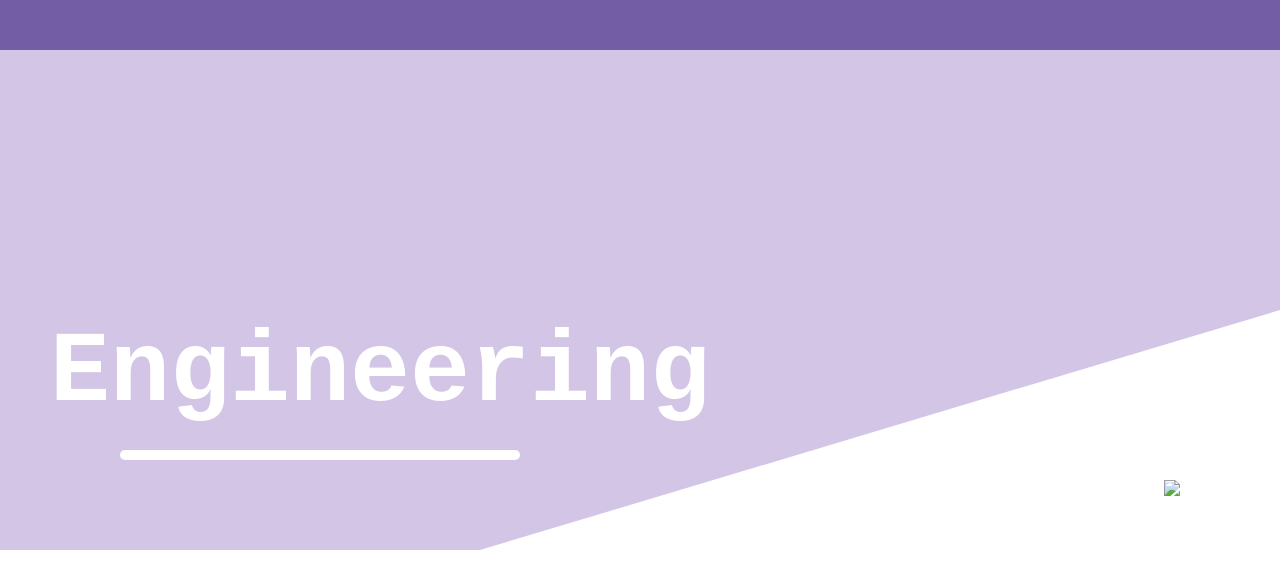
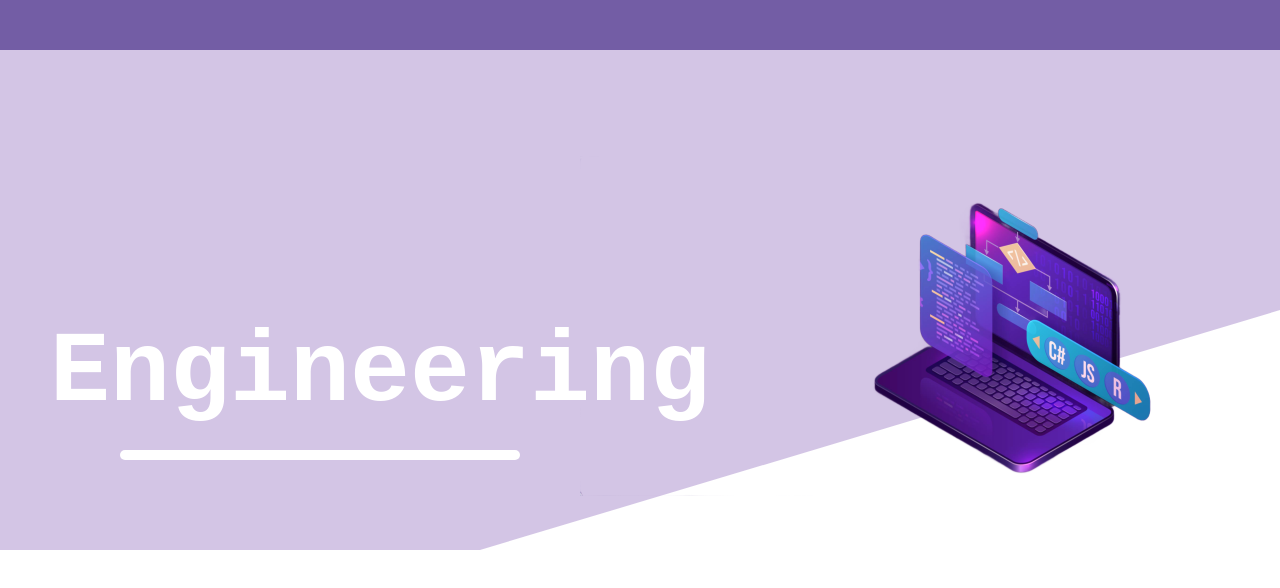
Before and after one commit to maheshbabu-37/Syll, a plain HTML site: page index.html in a window 1280 px wide. Drawn offline with Linux system fonts and the light colour scheme.

Commit message:
added image

```diff
--- a/index.html
+++ b/index.html
@@ -99,7 +99,7 @@
         <div class="hero-name"><p class="hero-p">Engineering</p></div>
         <div class="hero-bor"></div>
 
-        <div class="hero-image"><img class="hero-img" src="/site/images/engineering.webp"></div>
+        <div class="hero-image"><img class="hero-img" src="/Syll/images/engineering.webp"></div>
         <div class="hero-fotter"></div>
     </div>
 
```
